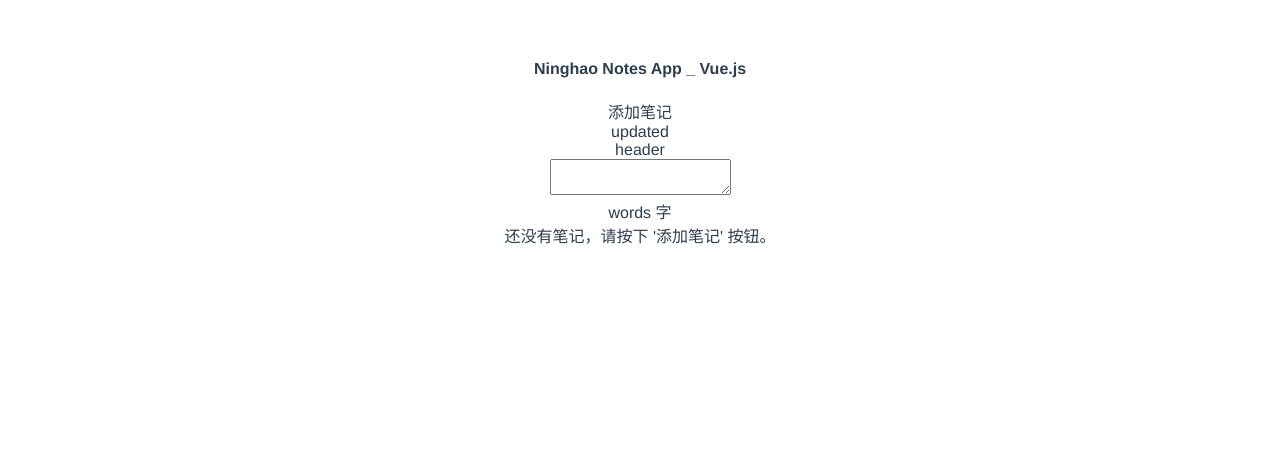
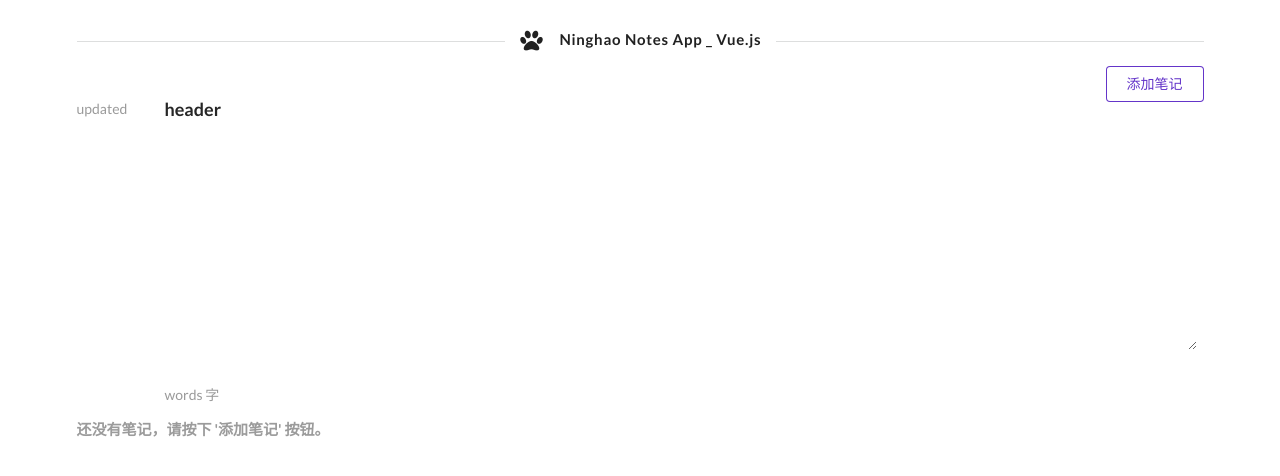
Before and after one commit to ninghao/vuex-notes-example, a Vue app: page / in a window 1280 px wide. Shown: the top 476 px of the page. Built offline with nearby package versions, Linux system fonts and the light colour scheme.

Commit message:
应用的样式

```diff
--- a/package.json
+++ b/package.json
@@ -11,6 +11,7 @@
     "lint": "eslint --ext .js,.vue src"
   },
   "dependencies": {
+    "semantic-ui-css": "^2.2.12",
     "vue": "^2.5.2"
   },
   "devDependencies": {
--- a/src/App.vue
+++ b/src/App.vue
@@ -6,6 +6,7 @@
 
 <script>
 import Notes from './components/Notes'
+import 'semantic-ui-css/semantic.min.css'
 
 export default {
   name: 'app',
@@ -16,12 +17,30 @@ export default {
 </script>
 
 <style>
-#app {
-  font-family: 'Avenir', Helvetica, Arial, sans-serif;
-  -webkit-font-smoothing: antialiased;
-  -moz-osx-font-smoothing: grayscale;
-  text-align: center;
-  color: #2c3e50;
-  margin-top: 60px;
+.notes {
+  margin-top: 32px;
+}
+
+.notes .ui textarea {
+  border: none;
+  font-size: 16px;
+  padding: 0;
+  margin: 32px 0;
+}
+
+.ui.items > .item > .content > .header {
+  display: block;
+  cursor: pointer;
+}
+
+.ui.items > .item > .meta {
+  width: 88px;
+  color: rgba(0, 0, 0, 0.4);
+  margin-top: 0;
+  margin-bottom: 16px;
+}
+
+.trash.icon {
+  cursor: pointer;
 }
 </style>
```
Also changed, not shown: 1 other file (tests, documents, lock files or other folders).
